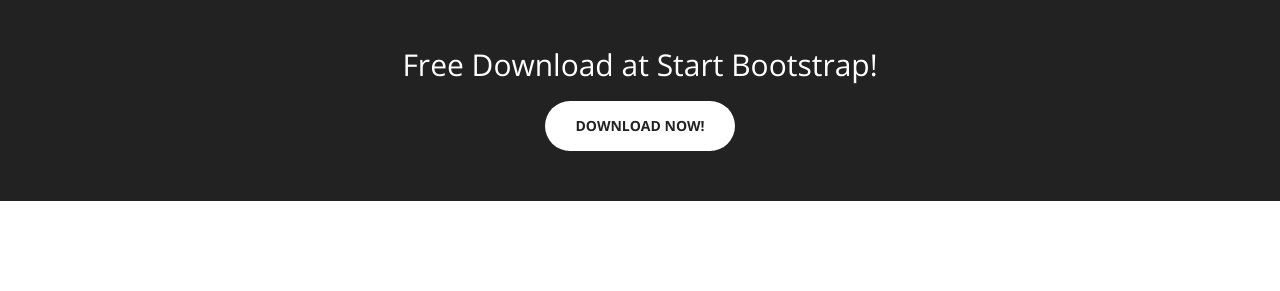
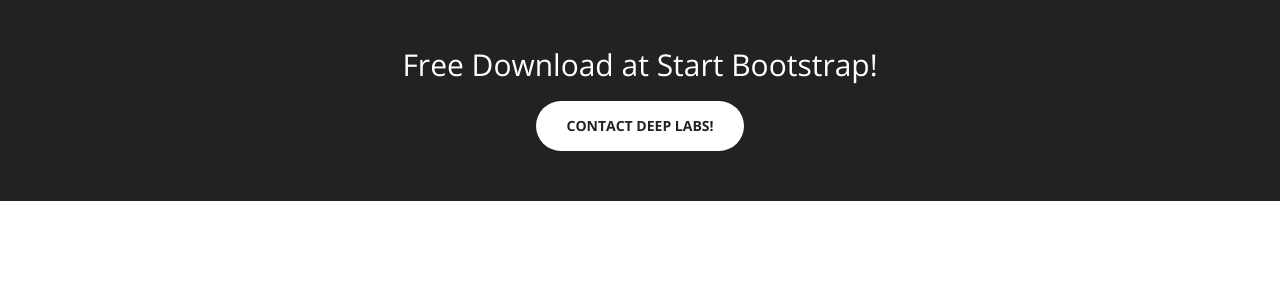
Before and after one commit to CzechJiri/test, a Jekyll site: the page built from index.html, in a window 1280 px wide and 900 px high, scrolled down 2005 px. Shown: the part 231-522 px from the top of the window. Built offline with Jekyll 4.4.1, drawn with Linux system fonts in a browser that asks for light colours.

Commit message:
Update aside.html

```diff
--- a/_includes/aside.html
+++ b/_includes/aside.html
@@ -2,7 +2,7 @@
       <div class="container text-center">
           <div class="call-to-action">
               <h2>Free Download at Start Bootstrap!</h2>
-              <a href="#" class="btn btn-default btn-xl wow tada">Download Now!</a>
+              <a href="#" class="btn btn-default btn-xl wow tada">Contact Deep Labs!</a>
           </div>
       </div>
   </aside>
```
